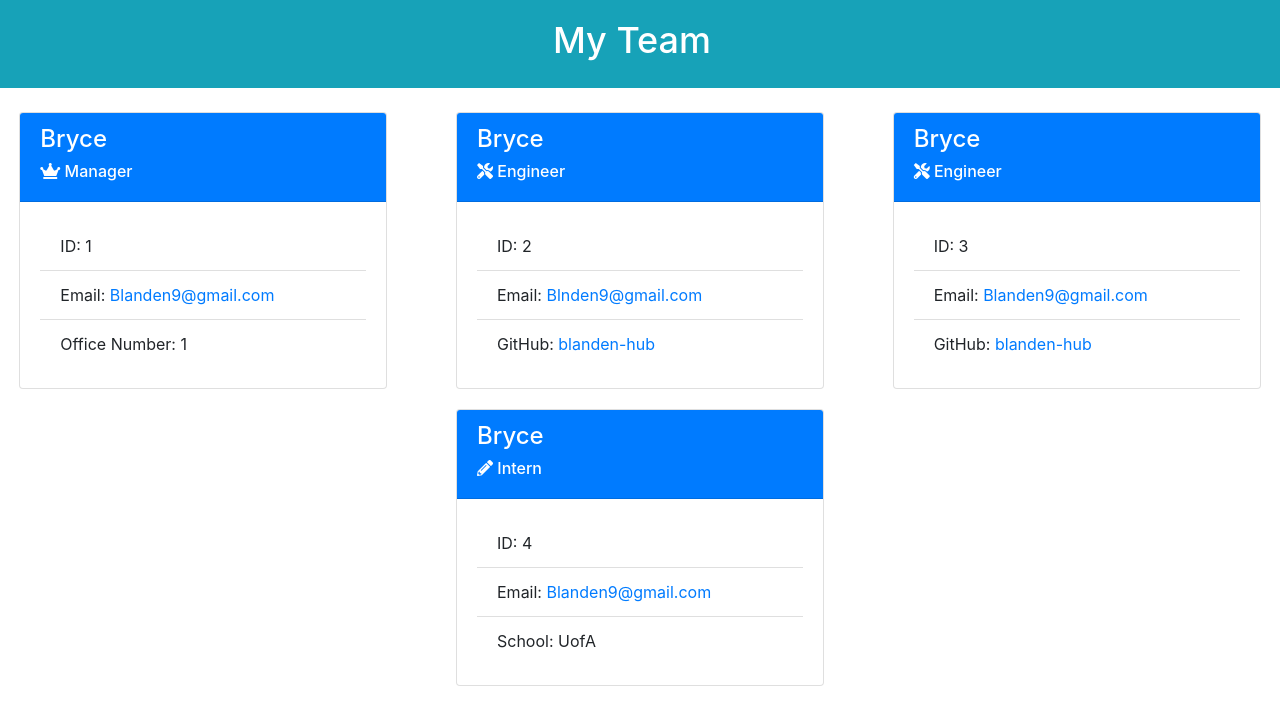
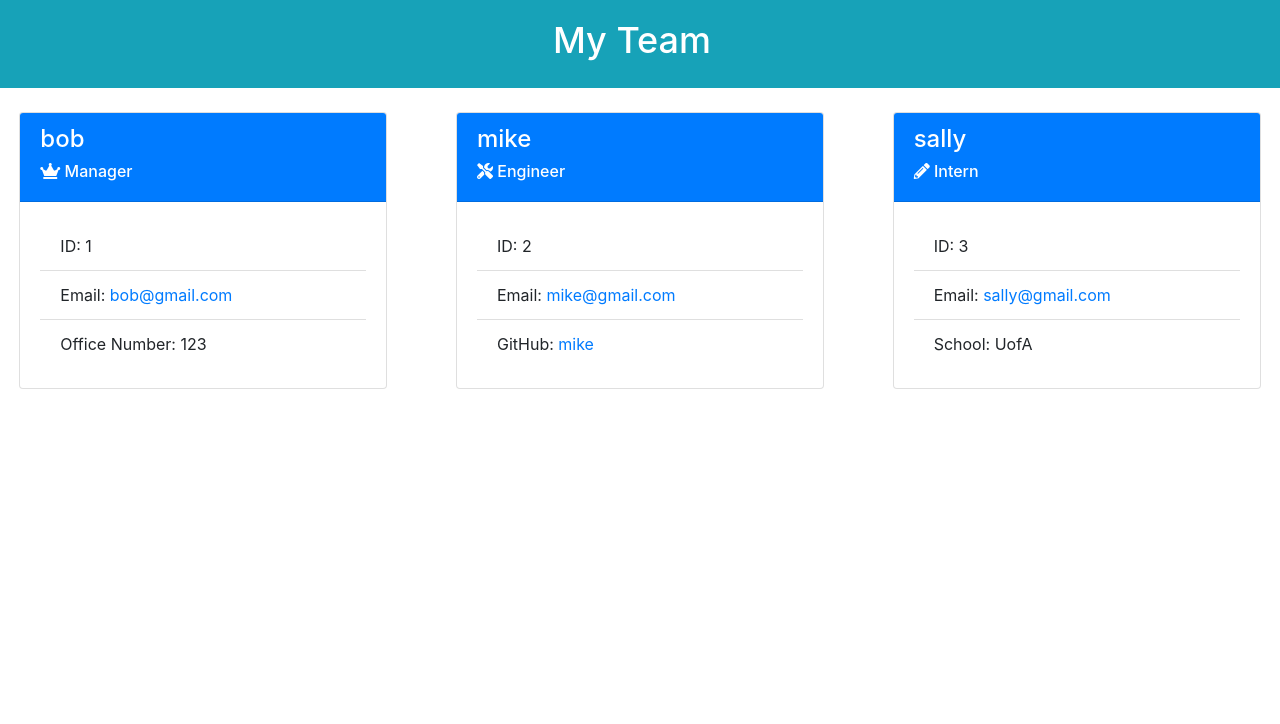
Before and after one commit to blanden-hub/Teambuilder, a website: page dist/index.html in a window 1280 px wide. Drawn offline with nearby package versions, Linux system fonts and the light colour scheme.

Commit message:
updated Readme

```diff
--- a/dist/index.html
+++ b/dist/index.html
@@ -1,3 +1,4 @@
+
     <!DOCTYPE html>
     <html lang="en">
     <head>
@@ -19,7 +20,7 @@
             <div class="card" style="width: 23rem;">
                 <div class="card-header bg-primary text-white fs-3 fw-bold">
                     <h4 class="bg-primary text-white fs-3 fw-bold">
-                    Bryce
+                        bob
                     </h4>
                     <h6>
                         <span> <i class="fas fa-crown"></i> </span> Manager
@@ -28,8 +29,8 @@
                 <div class="card-body">
                     <ul class="list-group list-group-flush">
                         <li class="list-group-item">ID: 1</li>
-                    <li class="list-group-item">Email: <a href="mailto:Blanden9@gmail.com">Blanden9@gmail.com</a></li>
-                    <li class="list-group-item">Office Number: 1</li>
+                        <li class="list-group-item">Email: <a href="mailto:bob@gmail.com">bob@gmail.com</a></li>
+                        <li class="list-group-item">Office Number: 123</li>
                    </ul>
                 </div>
             </div>
@@ -38,7 +39,7 @@
             <div class="card" style="width: 23rem;">
                 <div class="card-header bg-primary text-white fs-3 fw-bold">
                     <h4 class="bg-primary text-white fs-3 fw-bold">
-                    Bryce
+                        mike
                     </h4>
                     <h6>
                         <span> <i class="fas fa-tools"></i> </span> Engineer
@@ -47,8 +48,8 @@
                 <div class="card-body">
                     <ul class="list-group list-group-flush">
                         <li class="list-group-item">ID: 2</li>
-                    <li class="list-group-item">Email: <a href="mailto:Blanden9@gmail.com">Blnden9@gmail.com</a></li>
-                    <li class="list-group-item">GitHub: <a href="https://github.com/Blanden-hub">blanden-hub</a></li>
+                        <li class="list-group-item">Email: <a href="mailto:mike@gmail.com">mike@gmail.com</a></li>
+                        <li class="list-group-item">GitHub: <a href="https://github.com/mike">mike</a></li>
                    </ul>
                 </div>
             </div>
@@ -57,26 +58,7 @@
             <div class="card" style="width: 23rem;">
                 <div class="card-header bg-primary text-white fs-3 fw-bold">
                     <h4 class="bg-primary text-white fs-3 fw-bold">
-                    Bryce
-                </h4>
-                <h6>
-                    <span> <i class="fas fa-tools"></i> </span> Engineer
-                </h6>
-            </div>
-            <div class="card-body">
-                <ul class="list-group list-group-flush">
-                    <li class="list-group-item">ID: 3</li>
-                    <li class="list-group-item">Email: <a href="mailto:Blanden9@gmail.com">Blanden9@gmail.com</a></li>
-                    <li class="list-group-item">GitHub: <a href="https://github.com/blanden-hub">blanden-hub</a></li>
-               </ul>
-            </div>
-        </div>
-    </div>
-    <div class="col-4 d-flex justify-content-center">
-        <div class="card" style="width: 23rem;">
-            <div class="card-header bg-primary text-white fs-3 fw-bold">
-                <h4 class="bg-primary text-white fs-3 fw-bold">
-                    Bryce
+                        sally
                     </h4>
                     <h6>
                         <span> <i class="fas fa-pencil-alt"></i> </span> Intern
@@ -84,8 +66,8 @@
                 </div>
                 <div class="card-body">
                     <ul class="list-group list-group-flush">
-                    <li class="list-group-item">ID: 4</li>
-                    <li class="list-group-item">Email: <a href="mailto:Blanden9@gmail.com">Blanden9@gmail.com</a></li>
+                        <li class="list-group-item">ID: 3</li>
+                        <li class="list-group-item">Email: <a href="mailto:sally@gmail.com">sally@gmail.com</a></li>
                         <li class="list-group-item">School: UofA</li>
                    </ul>
                 </div>
```
Also changed, not shown: README.md. Lines whose indentation alone changed are shown as unchanged.
